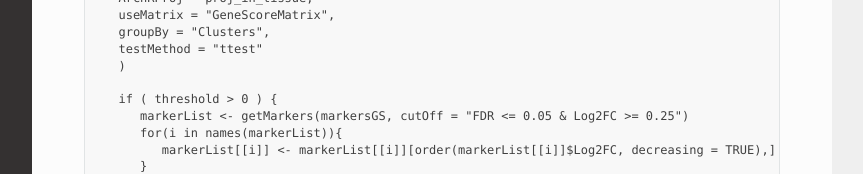
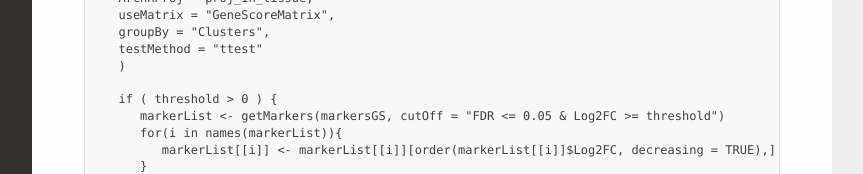
Before and after one commit to atlasxomics/AtlasXpipeline_docs, a Sphinx documentation site: the page built from docs/index.rst, in a window 1280 px wide and 1400 px high, scrolled down 2094 px. Shown: the part 1226-1400 px from the top of the window, without its empty margins (268-1131 px from the left). Built offline with Sphinx 7.4.7 and the Read the Docs theme 2.0.0, drawn with Linux system fonts in a browser that asks for light colours; some of the changed text lies outside the part shown.

Commit message:
Fixed threshold

```diff
--- a/docs/index.rst
+++ b/docs/index.rst
@@ -168,12 +168,12 @@ ATAC object containing all of the spatial information and metadata computed in A
       )
 
       if ( threshold > 0 ) {
-         markerList <- getMarkers(markersGS, cutOff = "FDR <= 0.05 & Log2FC >= 0.25")
+         markerList <- getMarkers(markersGS, cutOff = "FDR <= 0.05 & Log2FC >= threshold")
          for(i in names(markerList)){
             markerList[[i]] <- markerList[[i]][order(markerList[[i]]$Log2FC, decreasing = TRUE),]
          }
       } else {
-         markerList <- getMarkers(markersGS, cutOff = "FDR <= 0.05 & Log2FC <= 0.25")
+         markerList <- getMarkers(markersGS, cutOff = "FDR <= 0.05 & Log2FC <= threshold")
          for(i in names(markerList)){
             markerList[[i]] <- markerList[[i]][order(markerList[[i]]$Log2FC, decreasing = FALSE),]
          }
```
Also changed, not shown: other parts of docs/index.rst (+1 -1 lines).
